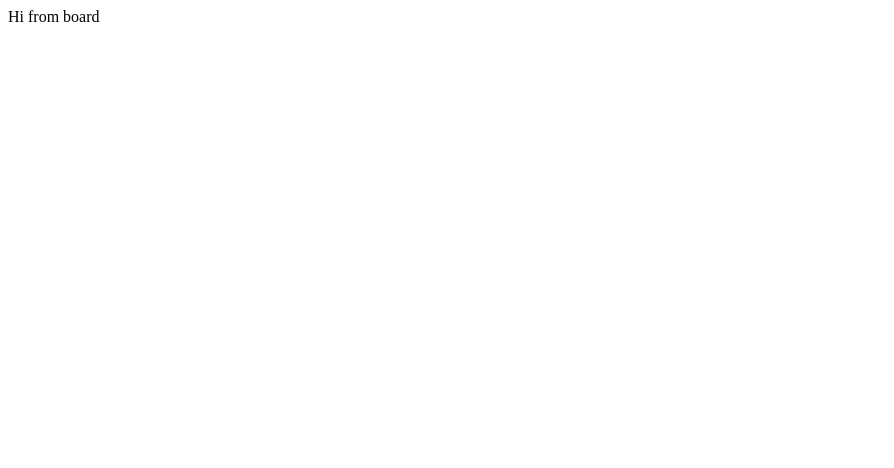
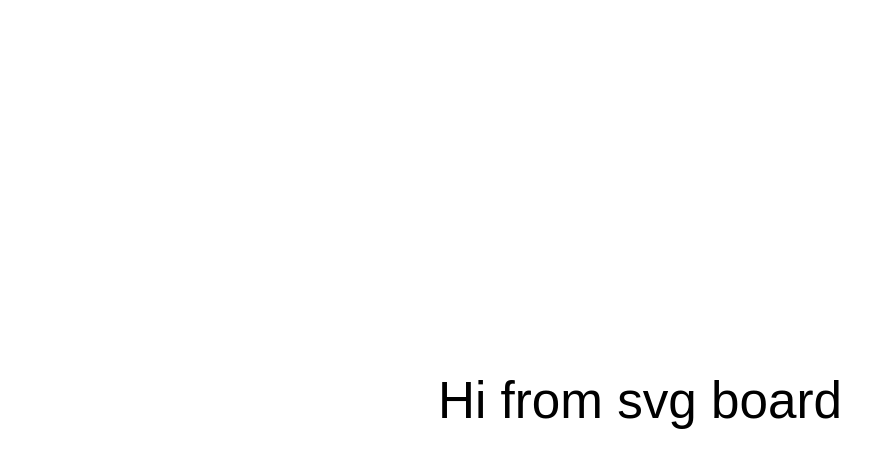
Before and after one commit to ldoc/vue-board, a Vue app: page / in a window 1280 px wide. Shown: the top 468 px of the page, without its empty margins (0-894 px from the left). Built offline with nearby package versions, Linux system fonts and the light colour scheme.

Commit message:
Basic svg layout

```diff
--- a/src/App.vue
+++ b/src/App.vue
@@ -16,5 +16,15 @@ export default {
 </script>
 
 <style>
+body,
+html {
+  width: 100%;
+  height: 100vh;
+  margin: 0px;
+}
 
+#app {
+  height: 100%;
+  width: 100%;
+}
 </style>
--- a/src/components/Board.vue
+++ b/src/components/Board.vue
@@ -1,7 +1,7 @@
 <template>
-  <div>
-    Hi from board
-  </div>
+  <svg>
+    <text x="50%" y="50%" text-anchor="middle" alignment-baseline="central">Hi from svg board</text>
+  </svg>
 </template>
 
 <script>
@@ -12,5 +12,13 @@ export default {
 
 <!-- Add "scoped" attribute to limit CSS to this component only -->
 <style scoped>
-
+text {
+  fill: black;
+  font-family: "arial";
+  font-size: 4vw;
+}
+svg {
+  height: 100%;
+  width: 100%;
+}
 </style>
```
